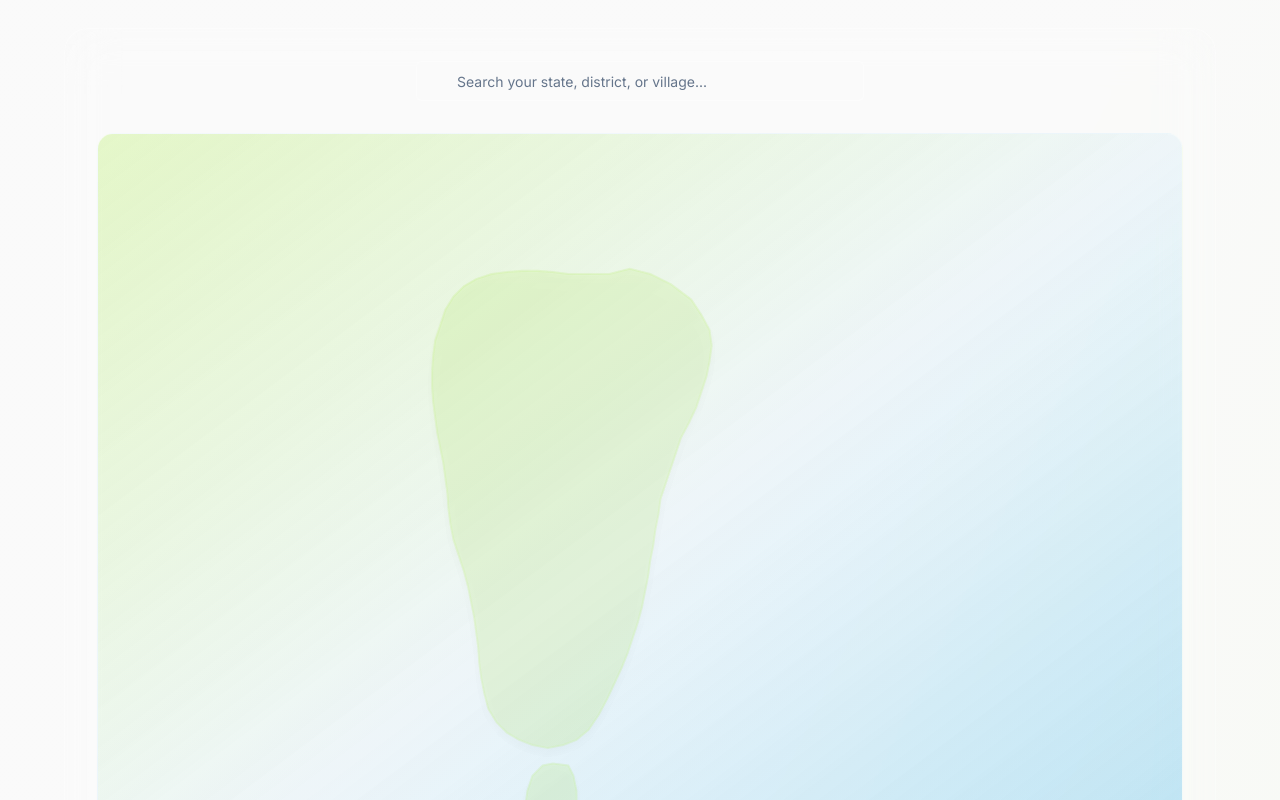
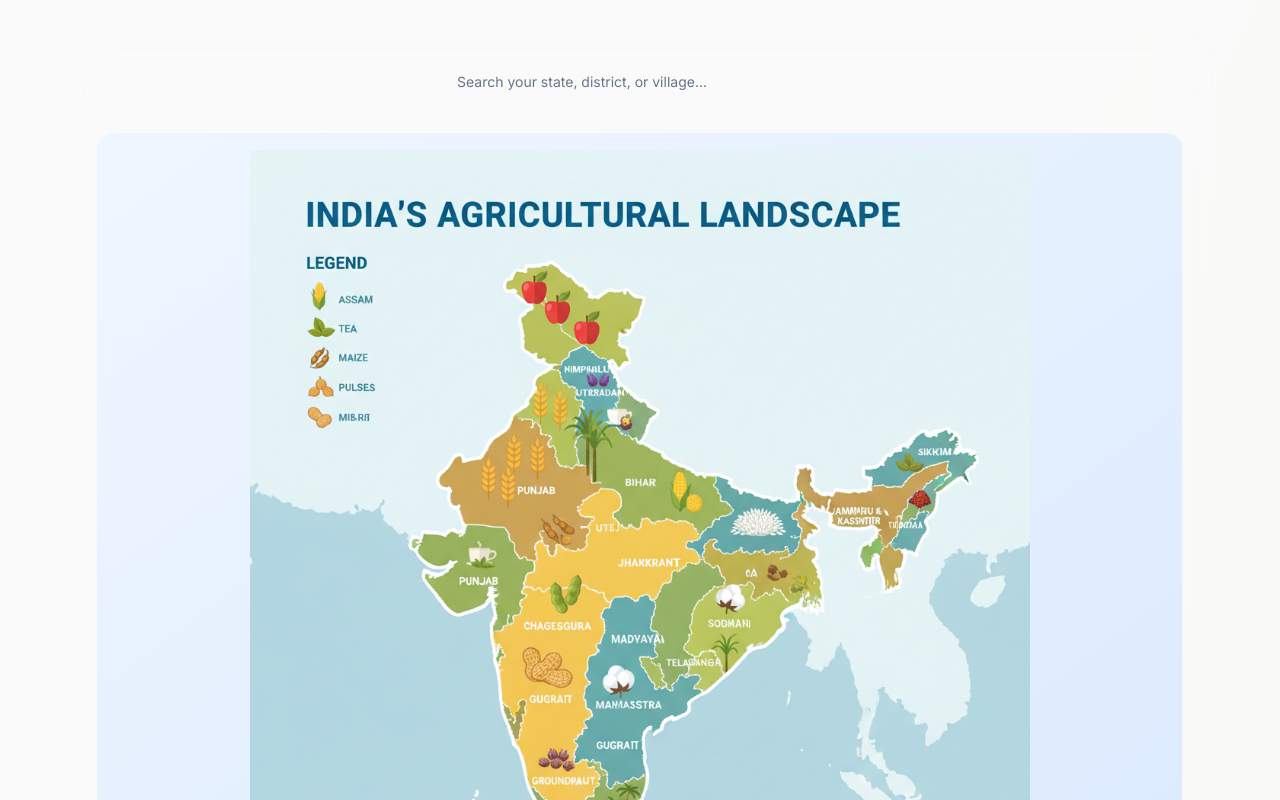
Before and after one commit to SanjuRohilla/agro-vista-spark, a React (Vite) app: page /crop-recommendation in a window 1280 px wide. Shown: the part 380-1180 px from the top of the page. Built offline with nearby package versions, Linux system fonts and the light colour scheme; the HTML template or start-up script is replaced by a standard one.

Commit message:
Update India map on crop recommendation page

```diff
--- a/src/components/crop-recommendation/IndiaMapSection.tsx
+++ b/src/components/crop-recommendation/IndiaMapSection.tsx
@@ -4,6 +4,7 @@ import { Search, MapPin } from 'lucide-react';
 import { Button } from '@/components/ui/button';
 import { Input } from '@/components/ui/input';
 import { LocationData } from '@/pages/CropRecommendation';
+import indiaMap from '@/assets/india-agricultural-map.png';
 
 interface IndiaMapSectionProps {
   onLocationSelect: (location: LocationData) => void;
@@ -113,52 +114,28 @@ export const IndiaMapSection: React.FC<IndiaMapSectionProps> = ({
           </div>
 
           {/* Interactive India Map */}
-          <div className="relative aspect-[4/3] bg-gradient-to-br from-primary/10 via-secondary/5 to-accent/10 rounded-2xl border border-glass-border overflow-hidden">
-            <div className="absolute inset-0 bg-gradient-to-br from-primary/20 via-transparent to-secondary/20" />
-
-            {/* Accurate India Map SVG */}
-            <div className="relative w-full h-full flex items-center justify-center p-8">
-              <motion.div
-                className="w-full max-w-lg opacity-30"
-                initial={{ scale: 0.8, opacity: 0 }}
-                animate={{ scale: 1, opacity: 0.4 }}
-                transition={{ duration: 1, delay: 0.5 }}
-              >
-                <svg viewBox="0 0 500 600" className="w-full h-full" preserveAspectRatio="xMidYMid meet">
-                  {/* More accurate India map outline */}
-                  <path
-                    d="M 220 40 L 240 35 L 260 40 L 280 50 L 300 65 L 310 80 L 318 95 L 320 110 L 318 125 L 315 140 L 310 155 L 305 170 L 298 185 L 290 200 L 285 215 L 280 230 L 275 245 L 270 260 L 268 275 L 265 290 L 263 305 L 260 320 L 258 335 L 255 350 L 252 365 L 248 380 L 243 395 L 238 410 L 232 425 L 225 440 L 218 455 L 210 470 L 200 485 L 188 495 L 175 500 L 160 503 L 145 500 L 132 495 L 120 488 L 110 478 L 102 465 L 98 450 L 95 435 L 93 420 L 92 405 L 90 390 L 88 375 L 85 360 L 82 345 L 78 330 L 73 315 L 68 300 L 65 285 L 63 270 L 62 255 L 60 240 L 58 225 L 55 210 L 52 195 L 50 180 L 48 165 L 47 150 L 47 135 L 48 120 L 50 105 L 55 90 L 60 75 L 68 62 L 78 52 L 90 45 L 105 40 L 120 38 L 135 37 L 150 37 L 165 38 L 180 40 L 195 40 L 210 40 Z M 180 520 L 185 530 L 188 545 L 188 560 L 185 575 L 180 585 L 170 590 L 155 590 L 145 585 L 140 575 L 138 560 L 140 545 L 145 530 L 155 520 L 165 518 Z"
-                    fill="currentColor"
-                    stroke="currentColor"
-                    strokeWidth="2"
-                    className="text-primary/40 drop-shadow-lg"
-                  />
-                  {/* State markers */}
-                  {selectedLocation && (
-                    <motion.circle
-                      initial={{ scale: 0, opacity: 0 }}
-                      animate={{ scale: 1, opacity: 1 }}
-                      transition={{ type: "spring", stiffness: 200 }}
-                      cx="200"
-                      cy="250"
-                      r="8"
-                      fill="hsl(var(--primary))"
-                      className="drop-shadow-lg"
-                    />
-                  )}
-                </svg>
-              </motion.div>
+          <div className="relative aspect-[4/3] bg-gradient-to-br from-blue-50 to-blue-100 dark:from-blue-950/30 dark:to-blue-900/30 rounded-2xl border border-glass-border overflow-hidden">
+            {/* Agricultural Map Image */}
+            <div className="relative w-full h-full flex items-center justify-center p-4">
+              <motion.img
+                src={indiaMap}
+                alt="India's Agricultural Landscape"
+                className="w-full h-full object-contain"
+                initial={{ scale: 0.9, opacity: 0 }}
+                animate={{ scale: 1, opacity: 1 }}
+                transition={{ duration: 0.8, delay: 0.3 }}
+              />
 
               {selectedLocation && (
                 <motion.div
                   initial={{ scale: 0 }}
                   animate={{ scale: 1 }}
-                  className="absolute inset-0 flex items-center justify-center"
+                  className="absolute inset-0 flex items-center justify-center pointer-events-none"
                 >
-                  <div className="glass-card px-4 py-2 rounded-full border border-primary/30">
+                  <div className="glass-card px-6 py-3 rounded-full border-2 border-primary/50 shadow-lg backdrop-blur-md bg-white/90 dark:bg-black/80">
                     <div className="flex items-center gap-2 text-primary">
-                      <MapPin className="w-4 h-4" />
-                      <span className="font-medium">{selectedLocation.state}</span>
+                      <MapPin className="w-5 h-5" />
+                      <span className="font-semibold text-lg">{selectedLocation.state}</span>
                     </div>
                   </div>
                 </motion.div>
```
Also changed, not shown: src/assets/india-agricultural-map.png (added).
